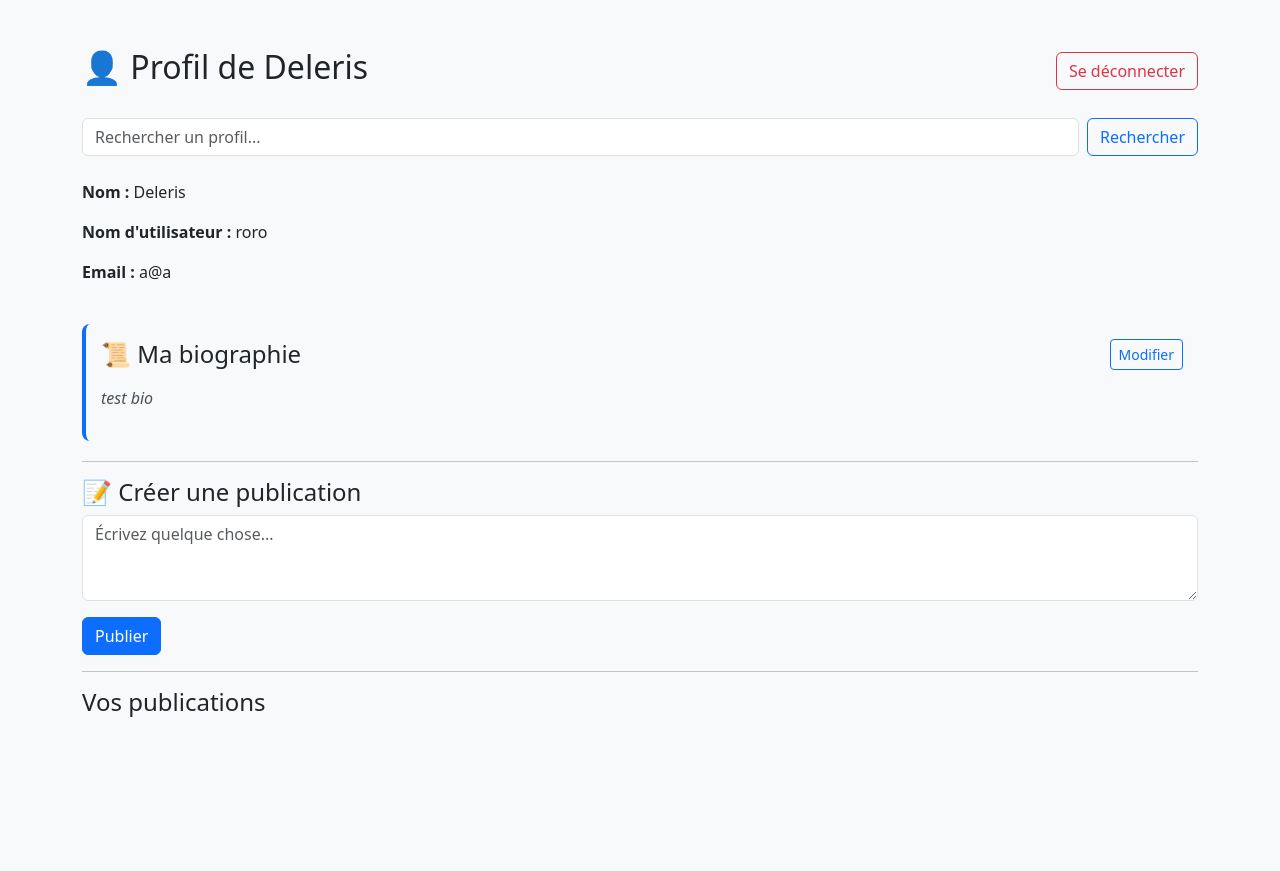
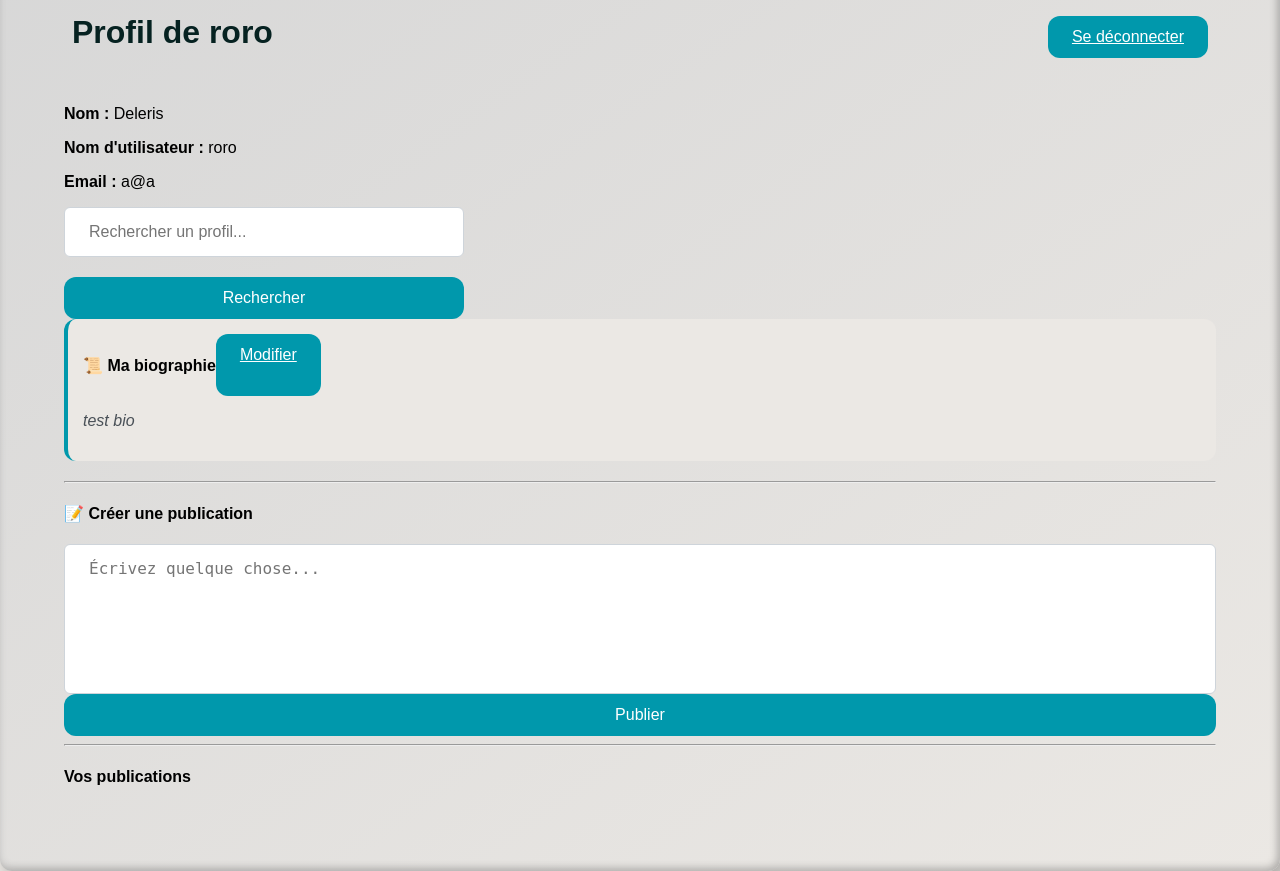
Before and after one commit to aperrin334/hello-python-ci, a Flask app: page /profile in a window 1280 px wide. Before the commit the page ends 717 px from the top, so only its background shows below. Run offline with Flask 3, Linux system fonts and the light colour scheme; a user stored in the database is signed in.

Commit message:
Ca avance

```diff
--- a/static/style.css
+++ b/static/style.css
@@ -2,8 +2,8 @@
    Palette et réglages globaux
    =========================== */
 :root {
-  --background: #ece4d1ff;
-  --background-2: rgb(164, 240, 246);
+  --background: rgb(235, 232, 228);
+  --background-2: rgb(215, 215, 215);
   --bleu-ombre: #00485280;
   --bleu-1: #006d7cff;
   --bleu-2: #0098acff;
@@ -31,6 +31,7 @@ body {
 
 /* Boites */
 
+/* Base commune */
 .container {
   background:  linear-gradient(145deg, var(--background-2), var(--background));
   padding: 40px;
@@ -55,6 +56,86 @@ body {
     inset -2px -2px 8px rgba(0, 0, 0, 0.3);
 }
 
+/* Variante “carte” (petite) */
+.container--sm {
+  max-width: 300px;
+  padding: 24px;
+  font-size: 0.9rem;
+}
+
+/* Variante “bloc moyen” */
+.container--md {
+  max-width: 600px;
+  padding: 48px;
+}
+
+/* Variante “section large” */
+.container--lg {
+  max-width: 1200px;
+  padding: 64px;
+  margin: 40px auto;
+  text-align: left;
+}
+
+/* Variante “plein écran” */
+.container--full {
+  width: 100vw;
+  height: 100vh;
+  max-width: none;
+  border-radius: 0;
+  padding: 80px;
+  display: flex;
+  flex-direction: column;
+  justify-content: center;
+  align-items: center;
+}
+
+.flex-between {
+  display: flex;
+  justify-content: space-between;
+  align-items: center;
+  padding: 0.5rem; /* 👈 plus de hauteur et d’air autour du contenu */
+  border-radius: var(--radius-md);
+}
+
+.d-flex {
+  display: flex;
+}
+
+.align-items-stretch {
+  align-items: stretch;
+}
+
+
+.row {
+  display: flex;        /* place les colonnes côte à côte */
+  flex-wrap: wrap;      /* passe à la ligne si ça déborde */
+  margin-left: -0.75rem; /* compense les marges des colonnes */
+  margin-right: -0.75rem;
+}
+
+.col {
+  flex: 1;             /* prend l’espace dispo */
+  padding: 0 0.75rem;
+}
+
+.form-control {
+  display: block;
+  width: 100%;
+  padding: 12px 24px;
+  font-size: 16px;
+  line-height: 1.5;
+  color: #212529;
+  background-color: #fff;
+  border: 1px solid #ced4da;
+  border-radius: 0.375rem;
+  transition: border-color .15s ease-in-out, box-shadow .15s ease-in-out;
+}
+
+.me-2 {
+  margin-right: 0.5rem; /* équivaut à ~8px */
+}
+
 img.logo {
     width: 240px;
     margin-bottom: 20px;
@@ -67,7 +148,7 @@ h1 {
 
 /* BOUTON */
 .btn {
-background-color: var(--vert-2);
+background-color: var(--bleu-2);
 color: white;
 padding: 12px 24px;
 border: none;
@@ -79,13 +160,13 @@ transition: background-color 0.3s, transform 0.2s;
 
 /* Effet au survol */
 .btn:hover {
-background-color: var(--vert-1);
+background-color: var(--bleu-1);
 transform: scale(1.05);
 }
 
 /* Effet quand le bouton est cliqué */
 .btn:active {
-background-color: var(--vert-1);
+background-color: var(--bleu-1);
 transform: scale(0.95);
 }
 
@@ -93,11 +174,18 @@ transform: scale(0.95);
     padding: 10px;
     margin: 10px 0;
     border-radius: 4px;
+    text-align: left;
 }
 .alert-success {
     background-color: var(--vert-3);
     color: var(--vert-2);
     border: 1px solid (--vert-1);
+}
+
+.alert-error {
+    background-color: #ffdddd;
+    color: #d8000c;
+    border: 1px solid #d8000c;
 }
 
 
@@ -111,3 +199,38 @@ textarea {
     resize: none;
     box-sizing: border-box;
 }
+
+
+
+form {
+    display: flex;
+    flex-direction: column;
+    align-items: stretch;
+}
+
+label {
+    margin-bottom: 5px;
+    font-weight: bold;
+    text-align: left;
+}
+
+input {
+    padding: 10px;
+    margin-bottom: 20px;
+    border: 1px solid #ccc;
+    border-radius: 6px;
+    font-size: 16px;
+}
+
+.biography-section {
+    background-color: var(--background);
+    border-radius: var(--radius-md);
+    padding: 15px;
+    margin-bottom: 20px;
+    border-left: 4px solid var(--bleu-2);
+}
+.biography-text {
+    white-space: pre-line;
+    font-style: italic;
+    color: #495057;
+}
--- a/templates/profile.html
+++ b/templates/profile.html
@@ -3,38 +3,10 @@
 <head>
     <meta charset="UTF-8">
     <title>Profil de {{ user.name }}</title>
-    <style>
-        .alert {
-            padding: 10px;
-            margin: 10px 0;
-            border-radius: 4px;
-        }
-        .alert-error {
-            background-color: #ffdddd;
-            color: #d8000c;
-            border: 1px solid #d8000c;
-        }
-        .alert-success {
-            background-color: #ddffdd;
-            color: #4f8a10;
-            border: 1px solid #4f8a10;
-        }
-        .biography-section {
-            background-color: #f8f9fa;
-            border-radius: 8px;
-            padding: 15px;
-            margin-bottom: 20px;
-            border-left: 4px solid #0d6efd;
-        }
-        .biography-text {
-            white-space: pre-line;
-            font-style: italic;
-            color: #495057;
-        }
-    </style>
-    <link rel="stylesheet" href="https://cdn.jsdelivr.net/npm/bootstrap@5.3.0/dist/css/bootstrap.min.css">
+    <link rel="stylesheet" href="{{ url_for('static', filename='style.css') }}">
 </head>
-<body class="bg-light">
+
+<body>
 {% with messages = get_flashed_messages(with_categories=true) %}
   {% if messages %}
     <div id="flash-container" style="position: fixed; top: 20px; right: 20px; z-index: 1000;">
@@ -58,27 +30,29 @@
   {% endif %}
 {% endwith %}
 
-<div class="container mt-5">
+<div class="container container--lg">
     <!-- Barre du haut avec bouton de déconnexion -->
-    <div class="d-flex justify-content-between align-items-center mb-4">
-        <h2>👤 Profil de {{ user.name }}</h2>
-        <a href="{{ url_for('logout') }}" class="btn btn-outline-danger">Se déconnecter</a>
+    <div class="flex-between">
+        <h1>Profil de {{ user.username }}</h1>
+        <a href="{{ url_for('logout') }}" class="btn">Se déconnecter</a>
     </div>
 
-    <!-- Barre de recherche -->
-    <form method="GET" action="{{ url_for('search') }}" class="d-flex mb-4">
-        <input class="form-control me-2" type="search" name="q" placeholder="Rechercher un profil..." aria-label="Search">
-        <button class="btn btn-outline-primary" type="submit">Rechercher</button>
-    </form>
-
     <!-- Informations de base -->
-    <div class="row mb-4">
-        <div class="col-md-6">
+    <div class="row">
+        <div class="col">
             <p><b>Nom :</b> {{ user.name }}</p>
             <p><b>Nom d'utilisateur :</b> {{ user.username }}</p>
             <p><b>Email :</b> {{ user.email }}</p>
         </div>
     </div>
+
+    <!-- Barre de recherche -->
+    <form method="GET" action="{{ url_for('search') }}" class="d-flex align-items-stretch" style="max-width: 400px;">
+        <input class="form-control me-2" type="search" name="q" placeholder="Rechercher un profil..." aria-label="Search">
+        <button class="btn" type="submit">Rechercher</button>
+    </form>
+
+
 
     <!-- Section Biographie -->
     <div class="biography-section">
```
Also changed, not shown: templates/login.html (+2 -82 lines).
